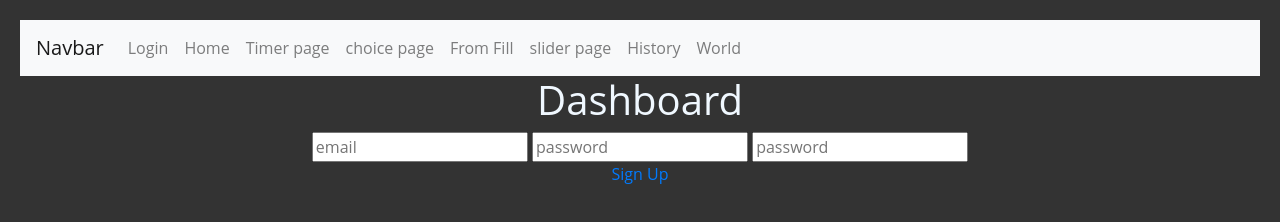
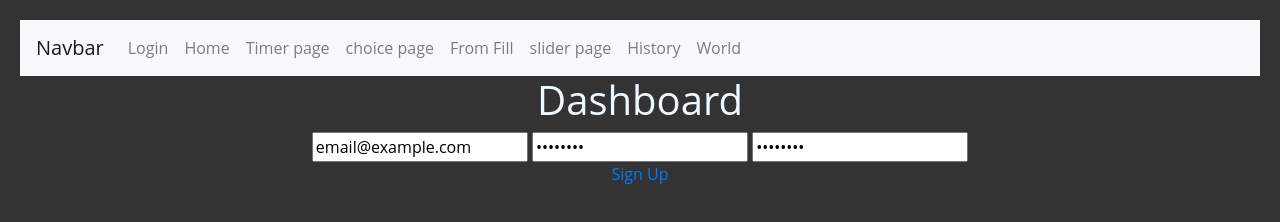
Before and after one commit to HCrSn/THE_HACK_PI_18, a plain HTML site: page pages/signup/sign.html in a window 1280 px wide. Drawn offline with nearby package versions, Linux system fonts and the light colour scheme.

Commit message:
email and pw

```diff
--- a/pages/signup/sign.html
+++ b/pages/signup/sign.html
@@ -67,10 +67,10 @@
 <div class="box">
 <h1 style="color: aliceblue">Dashboard</h1>
 
-<input type="email" id="email" placeholder="email" class="email" />
+<input type="email" id="email" value="email@example.com" class="email" />
 
-<input type="password" id="password" placeholder="password"  class="email" />
-	<input type="password" id="passwordR" placeholder="password" class="email" />
+<input type="password" id="password" value="password"  class="email" />
+	<input type="password" id="passwordR" value="password" class="email" />
 
 
 <a href="#"><div id="btn2">Sign Up</div></a> <!-- End Btn2 -->
```
